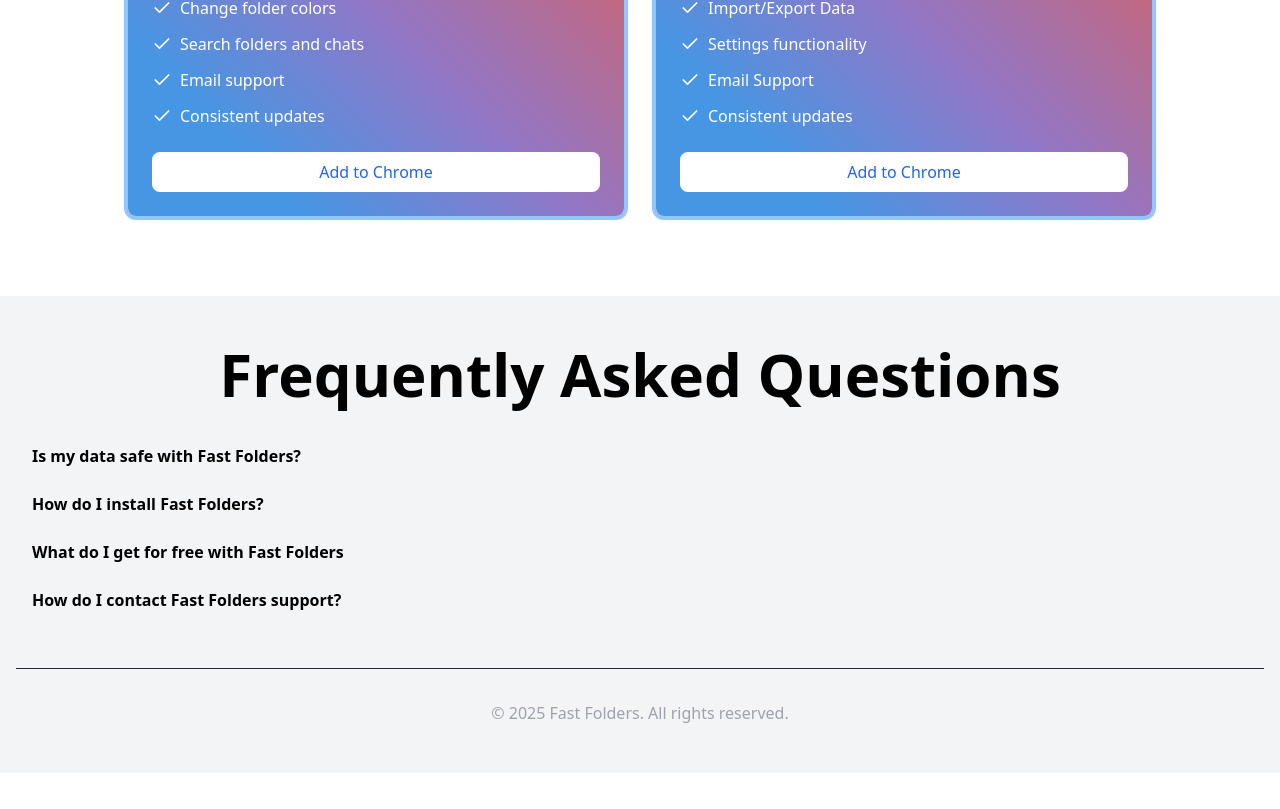
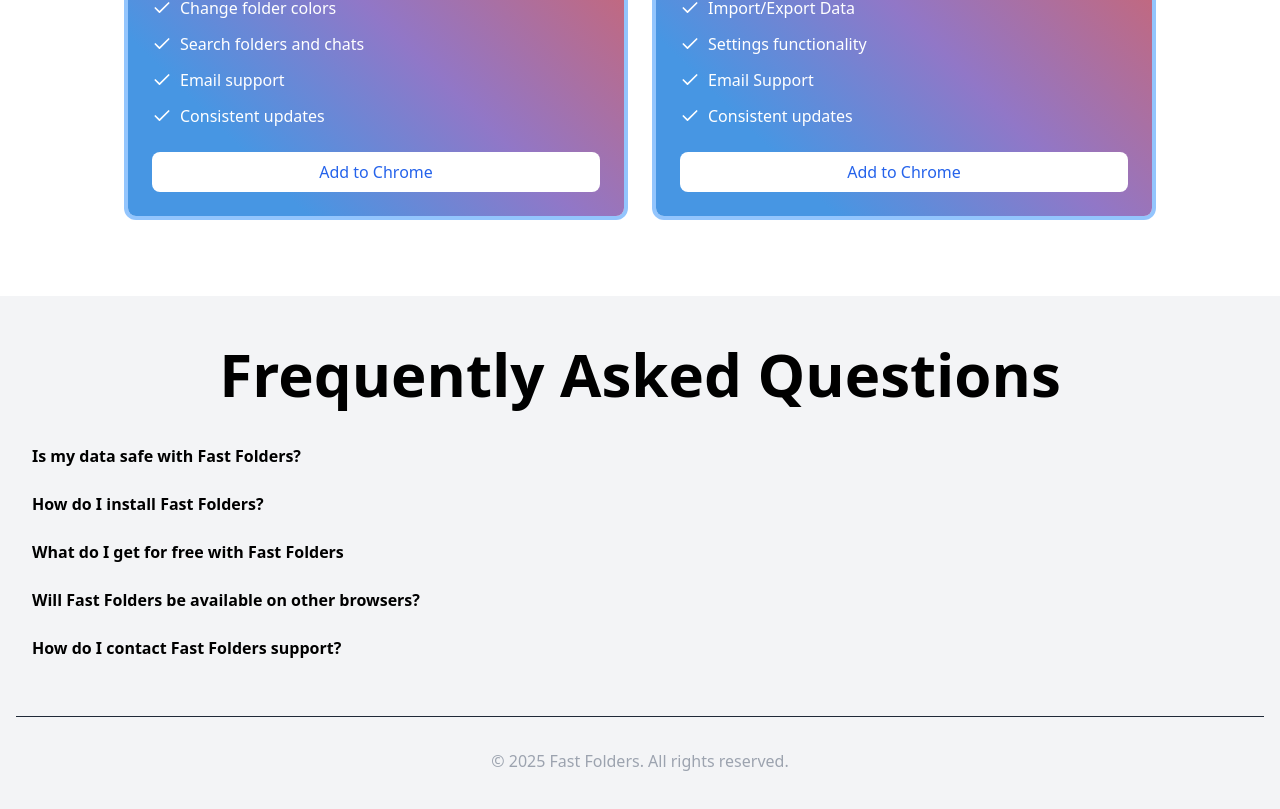
Before and after one commit to SJ-209/fast-folders-lp2, a React (Vite) app: page / in a window 1280 px wide. Shown: the part 2206-3015 px from the top of the page. Before the commit the page ends 2979 px from the top, so only its background shows below. Built offline with nearby package versions, Linux system fonts and the light colour scheme.

Commit message:
Updated FAQ

```diff
--- a/src/components/Footer.jsx
+++ b/src/components/Footer.jsx
@@ -15,6 +15,11 @@ function Footer() {
     {
       question: "What do I get for free with Fast Folders",
       answer: "The free version of Fast Folders gives you access to create 3 folders and add 3 chats to each folder.",
+      isOpen: false,
+    },
+    {
+      question: "Will Fast Folders be available on other browsers?",
+      answer: "We are currently working on a Firefox version of Fast Folders. Stay tuned!",
       isOpen: false,
     },
     {
```
